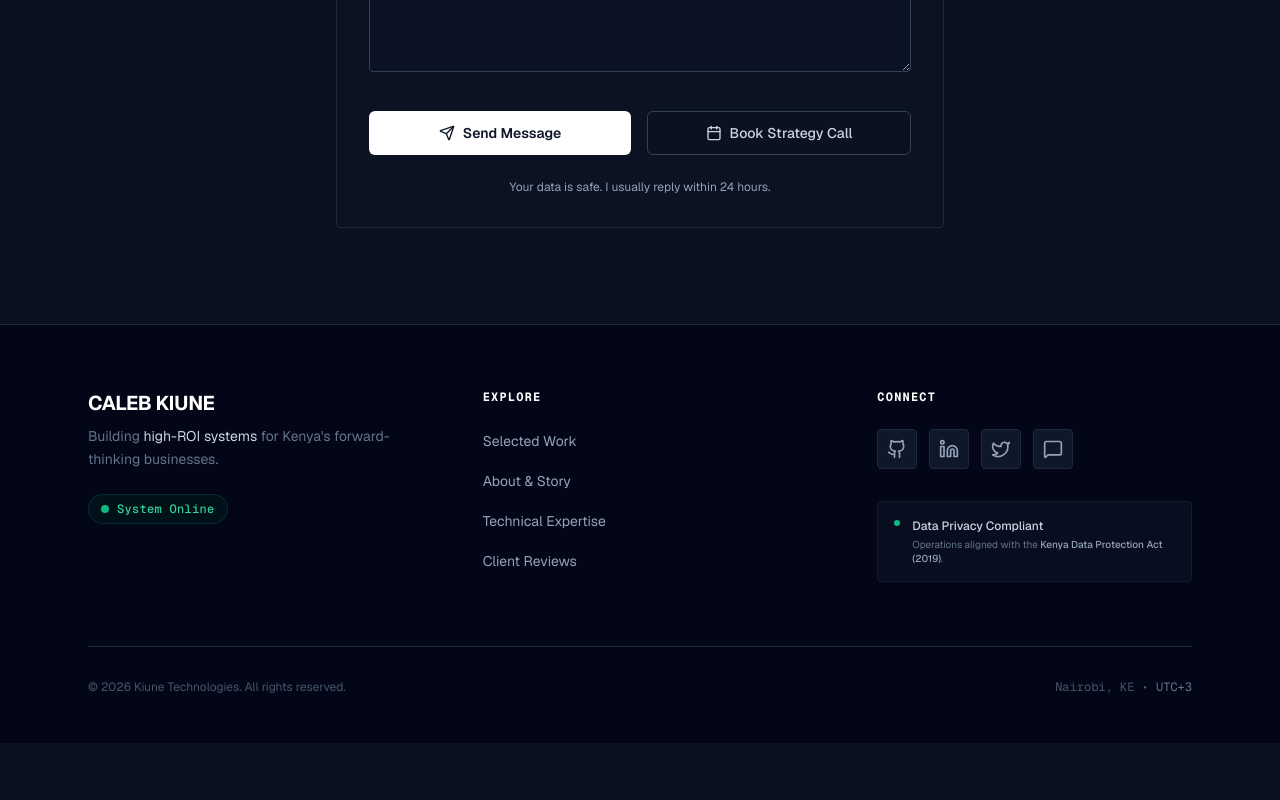
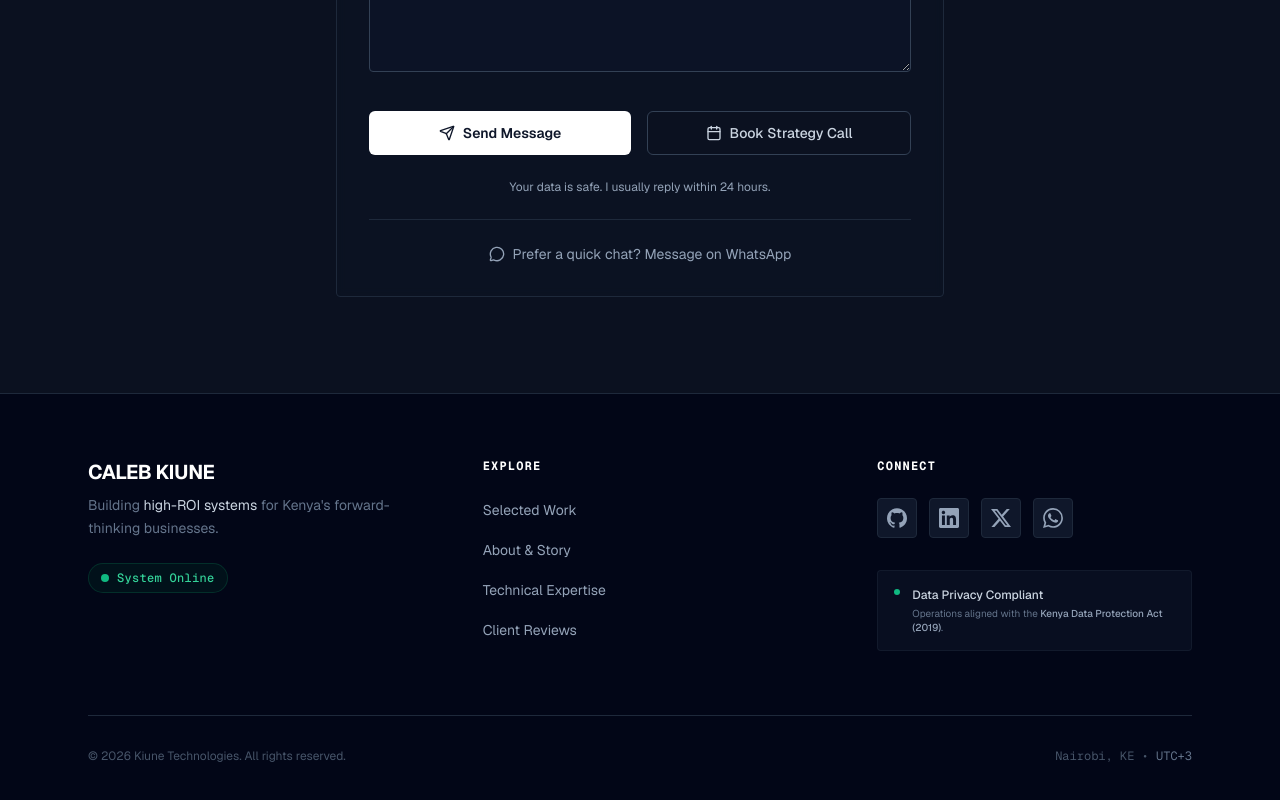
Before and after one commit to Caleb-Kiune/calebkiune, a Next.js app: page / in a window 1280 px wide. Shown: the part 6094-6894 px from the top of the page. Before the commit the page ends 6837 px from the top, so only its background shows below. Built offline with nearby package versions, Linux system fonts and the light colour scheme.

Commit message:
feat: Replace Lucide social icons with custom SVG components in the footer and add a WhatsApp chat link to the contact section.

```diff
--- a/src/components/layout/footer.tsx
+++ b/src/components/layout/footer.tsx
@@ -1,5 +1,42 @@
 import Link from "next/link";
-import { Github, Linkedin, Twitter, MessageSquare, Terminal } from "lucide-react";
+import { Terminal } from "lucide-react";
+
+function GithubIcon(props: React.SVGProps<SVGSVGElement>) {
+    return (
+        <svg role="img" viewBox="0 0 24 24" fill="currentColor" {...props} xmlns="http://www.w3.org/2000/svg">
+            <path d="M12 .297c-6.63 0-12 5.373-12 12 0 5.303 3.438 9.8 8.205 11.385.6.113.82-.258.82-.577 0-.285-.01-1.04-.015-2.04-3.338.724-4.042-1.61-4.042-1.61C4.422 18.07 3.633 17.7 3.633 17.7c-1.087-.744.084-.729.084-.729 1.205.084 1.838 1.236 1.838 1.236 1.07 1.835 2.809 1.305 3.495.998.108-.776.419-1.305.76-1.605-2.665-.3-5.466-1.332-5.466-5.93 0-1.31.465-2.38 1.235-3.22-.135-.303-.54-1.523.105-3.176 0 0 1.005-.322 3.3 1.23.96-.267 1.98-.399 3-.405 1.02.006 2.04.138 3 .405 2.28-1.552 3.285-1.23 3.285-1.23.645 1.653.24 2.873.12 3.176.765.84 1.23 1.91 1.23 3.22 0 4.61-2.805 5.625-5.475 5.92.42.36.81 1.096.81 2.22 0 1.606-.015 2.896-.015 3.286 0 .315.21.69.825.57C20.565 22.092 24 17.592 24 12.297c0-6.627-5.373-12-12-12" />
+        </svg>
+    );
+}
+
+function LinkedinIcon(props: React.SVGProps<SVGSVGElement>) {
+    return (
+        <svg role="img" viewBox="0 0 24 24" fill="currentColor" {...props} xmlns="http://www.w3.org/2000/svg">
+            <path d="M20.447 20.452h-3.554v-5.569c0-1.328-.027-3.037-1.852-3.037-1.853 0-2.136 1.445-2.136 2.939v5.667H9.351V9h3.414v1.561h.046c.477-.9 1.637-1.85 3.37-1.85 3.601 0 4.267 2.37 4.267 5.455v6.286zM5.337 7.433c-1.144 0-2.063-.926-2.063-2.065 0-1.138.92-2.063 2.063-2.063 1.14 0 2.064.925 2.064 2.063 0 1.139-.925 2.065-2.064 2.065zm1.782 13.019H3.555V9h3.564v11.452zM22.225 0H1.771C.792 0 0 .774 0 1.729v20.542C0 23.227.792 24 1.771 24h20.451C23.2 24 24 23.227 24 22.271V1.729C24 .774 23.2 0 22.222 0h.003z" />
+        </svg>
+    );
+}
+
+function TwitterIcon(props: React.SVGProps<SVGSVGElement>) {
+    return (
+        <svg role="img" viewBox="0 0 24 24" fill="currentColor" {...props} xmlns="http://www.w3.org/2000/svg">
+            <path d="M18.901 1.153h3.68l-8.04 9.19L24 22.846h-7.406l-5.8-7.584-6.638 7.584H.474l8.6-9.83L0 1.154h7.594l5.243 6.932ZM17.61 20.644h2.039L6.486 3.24H4.298Z" />
+        </svg>
+    );
+}
+
+function WhatsAppIcon(props: React.SVGProps<SVGSVGElement>) {
+    return (
+        <svg
+            xmlns="http://www.w3.org/2000/svg"
+            viewBox="0 0 24 24"
+            fill="currentColor"
+            {...props}
+        >
+            <path d="M17.472 14.382c-.297-.149-1.758-.867-2.03-.967-.273-.099-.471-.148-.67.15-.197.297-.767.966-.94 1.164-.173.199-.347.223-.644.075-.297-.15-1.255-.463-2.39-1.475-.883-.788-1.48-1.761-1.653-2.059-.173-.297-.018-.458.13-.606.134-.133.298-.347.446-.52.149-.174.198-.298.298-.497.099-.198.05-.371-.025-.52-.075-.149-.669-1.612-.916-2.207-.242-.579-.487-.5-.669-.51-.173-.008-.371-.01-.57-.01-.198 0-.52.074-.792.372-.272.297-1.04 1.016-1.04 2.479 0 1.462 1.065 2.875 1.213 3.074.149.198 2.096 3.2 5.077 4.487.709.306 1.262.489 1.694.625.712.227 1.36.195 1.871.118.571-.085 1.758-.719 2.006-1.413.248-.694.248-1.289.173-1.413-.074-.124-.272-.198-.57-.347m-5.421 7.403h-.004a9.87 9.87 0 01-5.031-1.378l-.361-.214-3.741.982.998-3.648-.235-.374a9.86 9.86 0 01-1.51-5.26c.001-5.45 4.436-9.884 9.888-9.884 2.64 0 5.122 1.03 6.988 2.898a9.825 9.825 0 012.893 6.994c-.003 5.45-4.437 9.884-9.885 9.884m8.413-18.297A11.815 11.815 0 0012.05 0C5.495 0 .16 5.335.157 11.892c0 2.096.547 4.142 1.588 5.945L.057 24l6.305-1.654a11.882 11.882 0 005.683 1.448h.005c6.554 0 11.89-5.335 11.893-11.893a11.821 11.821 0 00-3.48-8.413Z" />
+        </svg>
+    );
+}
 
 export function Footer() {
     const currentYear = new Date().getFullYear();
@@ -46,10 +83,10 @@ export function Footer() {
                         {/* Social Matrix */}
                         <div className="flex items-center gap-3 mb-8">
                             {[
-                                { icon: Github, href: "https://github.com/Caleb-Kiune", label: "GitHub" },
-                                { icon: Linkedin, href: "https://www.linkedin.com/in/caleb-kiune-b356a6327/", label: "LinkedIn" },
-                                { icon: Twitter, href: "https://x.com/calebkiune", label: "X / Twitter" },
-                                { icon: MessageSquare, href: "https://wa.me/254705774171", label: "WhatsApp" }
+                                { icon: GithubIcon, href: "https://github.com/Caleb-Kiune", label: "GitHub" },
+                                { icon: LinkedinIcon, href: "https://www.linkedin.com/in/caleb-kiune-b356a6327/", label: "LinkedIn" },
+                                { icon: TwitterIcon, href: "https://x.com/calebkiune", label: "X / Twitter" },
+                                { icon: WhatsAppIcon, href: "https://wa.me/254705774171", label: "WhatsApp" }
                             ].map((social) => (
                                 <Link
                                     key={social.label}
--- a/src/components/sections/contact.tsx
+++ b/src/components/sections/contact.tsx
@@ -4,7 +4,7 @@ import { useActionState, useEffect, useState } from "react";
 import Link from "next/link";
 import { Button, buttonVariants } from "@/components/ui/button";
 import { SectionHeading } from "@/components/ui/section-heading";
-import { CheckCircle2, Loader2, Send, Calendar } from "lucide-react";
+import { CheckCircle2, Loader2, Send, Calendar, MessageCircle } from "lucide-react";
 import { motion } from "framer-motion";
 import { cn } from "@/lib/utils";
 import { submitContactForm } from "@/app/actions";
@@ -168,6 +168,17 @@ export function Contact() {
                             <p className="text-xs text-center text-slate-400 mt-4">
                                 Your data is safe. I usually reply within 24 hours.
                             </p>
+
+                            <div className="pt-6 border-t border-slate-800 flex justify-center">
+                                <Link
+                                    href="https://wa.me/254705774171"
+                                    target="_blank"
+                                    className="inline-flex items-center gap-2 text-sm text-slate-400 hover:text-emerald-400 transition-colors"
+                                >
+                                    <MessageCircle className="h-4 w-4" />
+                                    <span>Prefer a quick chat? Message on WhatsApp</span>
+                                </Link>
+                            </div>
                         </form>
                     )}
                 </div>
```
